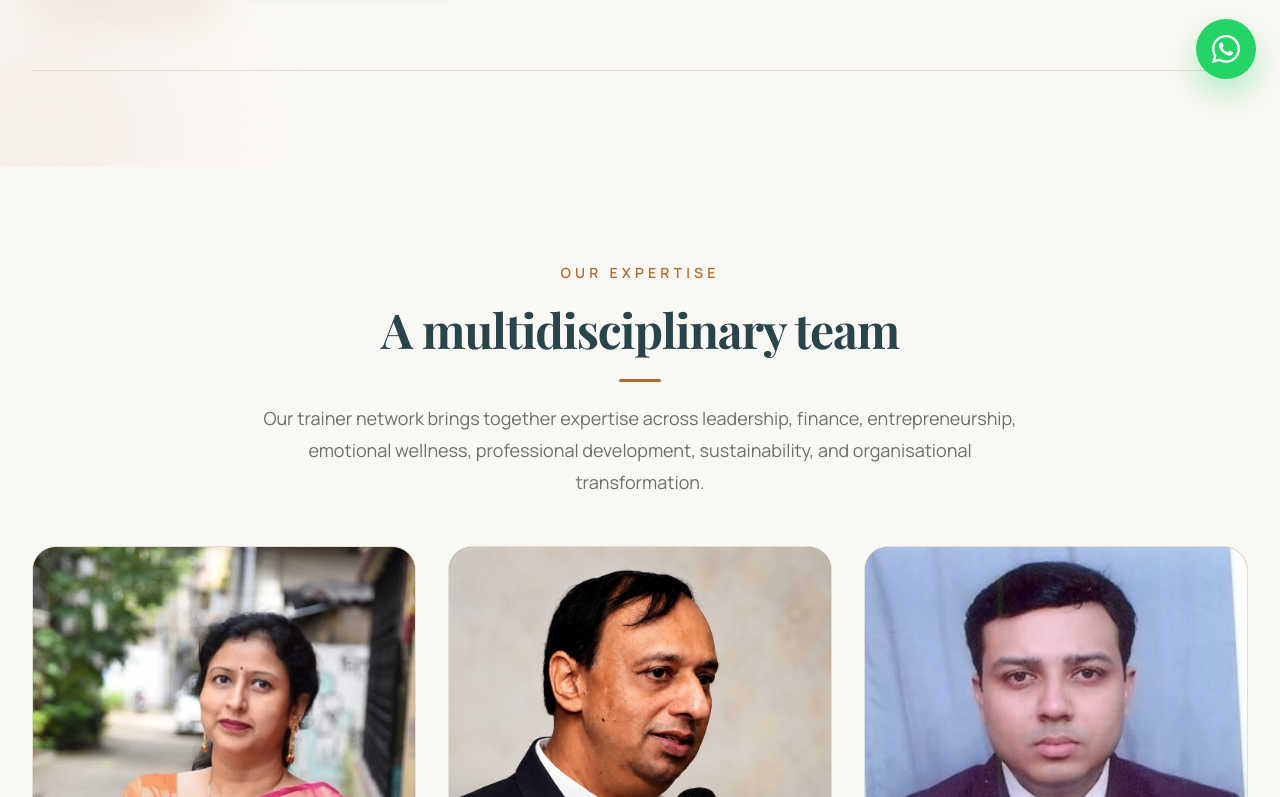
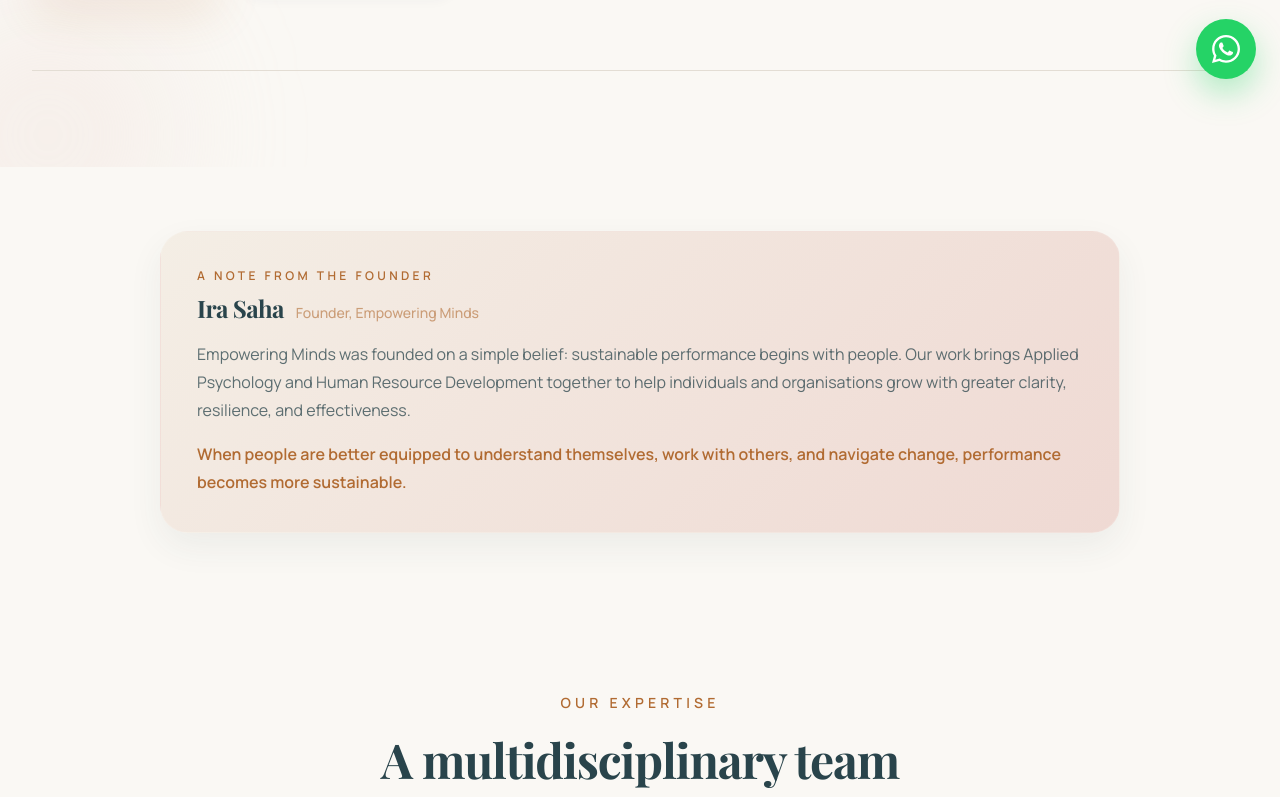
Before and after one commit to callavi/empowering-minds-website, a React (Vite) app: page /trainers in a window 1280 px wide. Shown: the part 697-1494 px from the top of the page. Built offline with nearby package versions, Linux system fonts and the light colour scheme.

Commit message:
added the small note section back into the trainer page.

```diff
--- a/src/pages/Trainers.jsx
+++ b/src/pages/Trainers.jsx
@@ -30,6 +30,47 @@
             to: "/programs"
         }}
         />
+      {/* Founder */}
+      <section className="bg-[var(--color-background)] py-12 sm:py-16">
+        <div className="mx-auto max-w-5xl px-4 sm:px-6 lg:px-8">
+          <FadeIn>
+            <div
+              className="
+                rounded-[28px]
+                border border-white/10
+                [background-image:var(--gradient-soft)]
+                p-7 shadow-[var(--shadow-lg)]
+                sm:p-9
+              "
+            >
+              {/* Founder content */}
+              <div>
+                <p className="text-xs font-semibold uppercase tracking-[0.28em] text-[var(--color-primary)]">
+                  {aboutContent.founderShortTitle}
+                </p>
+
+                <div className="mt-2 flex flex-wrap items-baseline gap-x-3 gap-y-1">
+                  <h2 className="text-2xl font-black tracking-tight text-[var(--color-secondary)]">
+                    {aboutContent.founderName}
+                  </h2>
+
+                  <p className="text-sm font-medium text-[var(--color-primary)]/60">
+                    {aboutContent.founderRole}
+                  </p>
+                </div>
+
+                <p className="mt-4 text-sm leading-7 text-[var(--color-secondary)]/75 sm:text-base">
+                  {aboutContent.founderShortNote}
+                </p>
+
+                <p className="mt-4 text-sm font-semibold leading-7 text-[var(--color-primary)] sm:text-base">
+                  {aboutContent.founderShortClosing}
+                </p>
+              </div>
+            </div>
+          </FadeIn>
+        </div>
+      </section>
       {/* Trainers */}
       <section className="py-16 sm:py-20 lg:py-24">
         <div className="mx-auto max-w-7xl px-4 sm:px-6 lg:px-8">
```
Also changed, not shown: public/images/trainers/ira-saha.jpg.
